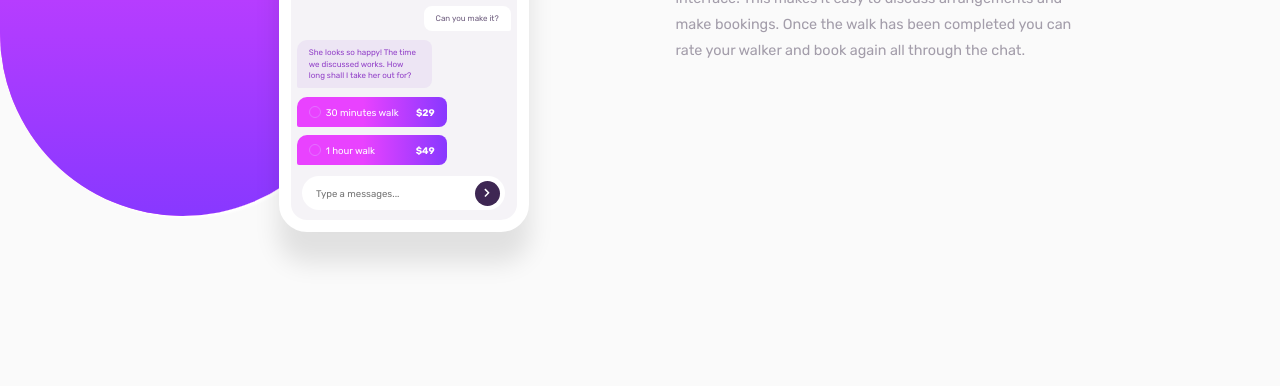
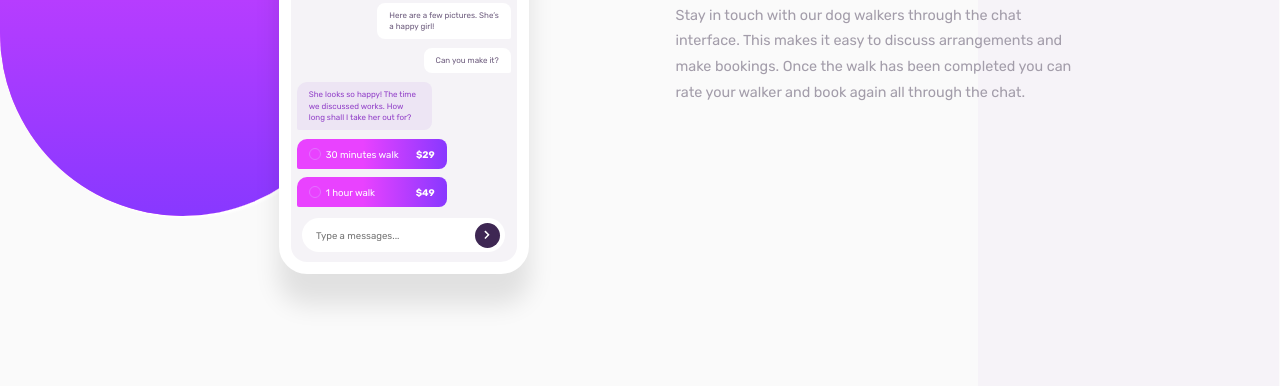
Before and after one commit to luis08201/chat-app-css-illustration-master, a plain HTML site: page index.html in a window 1280 px wide. Shown: the part 414-800 px from the top of the page. Drawn offline with Linux system fonts and the light colour scheme.

Commit message:
adding minheight from main section

```diff
--- a/assets/scss/main.scss
+++ b/assets/scss/main.scss
@@ -9,6 +9,7 @@
     flex-direction: column;
     align-items: center;
     justify-content: center;
+    min-height: 100vh;
 }
 
 .container {
@@ -37,6 +38,23 @@
     -webkit-box-shadow: 3px 3px 3px -1px rgba(255, 255, 255, 1);
     -moz-box-shadow: 3px 3px 3px -1px rgba(255, 255, 255, 1);
     box-shadow: 3px 3px 3px -1px rgba(255, 255, 255, 1);
+}
+
+.ellipse-down {
+    position: absolute;
+    bottom: 0;
+    right: 0;
+    max-width: 50%;
+    width: 100%;
+    /* 200 */
+    height: 500px;
+    background: var(--gray);
+    border-right: 1px solid var(--White);
+    border-top-left-radius: 220px;
+    -webkit-box-shadow: 3px 3px 3px -1px rgba(255, 255, 255, 1);
+    -moz-box-shadow: 3px 3px 3px -1px rgba(255, 255, 255, 1);
+    box-shadow: 3px 3px 3px -1px rgba(255, 255, 255, 1);
+    opacity: 0.3;
 }
 
 .cellphone {
@@ -338,6 +356,8 @@
     max-width: 300px;
     width: 100%;
     margin: 0 auto;
+    position: relative;
+    z-index: 1;
 
     &__secondheading {
         text-align: center;
@@ -357,6 +377,11 @@
     .ellipse {
         height: 630px;
         border-bottom-left-radius: 220px;
+    }
+
+    .ellipse-down {
+        height: 630px;
+        /* border-top-right-radius: 220px; */
     }
 
     .container {
@@ -425,6 +450,10 @@
         border-bottom-left-radius: 220px;
     }
 
+    .ellipse-down {
+        max-width: 30%;
+    }
+
     .cellphone {
         grid-area: cellphone;
     }
@@ -451,9 +480,13 @@
         height: 630px;
         border-bottom-left-radius: 220px;
     }
+
+    .ellipse-down {
+        max-width: 23.6%;
+    }
 }
 
-.zoom-in{
+.zoom-in {
     animation-name: appear;
     animation-duration: 3s;
     animation-timing-function: ease;
--- a/index.html
+++ b/index.html
@@ -147,6 +147,7 @@
         </p>
       </article>
     </div>
+    <section class="ellipse-down"></section>
   </main>
 
 
```
Also changed, not shown: assets/css/main.css, assets/scss/_normalize.scss (line endings or trailing spaces), 1 other file. Lines whose indentation alone changed are shown as unchanged.
